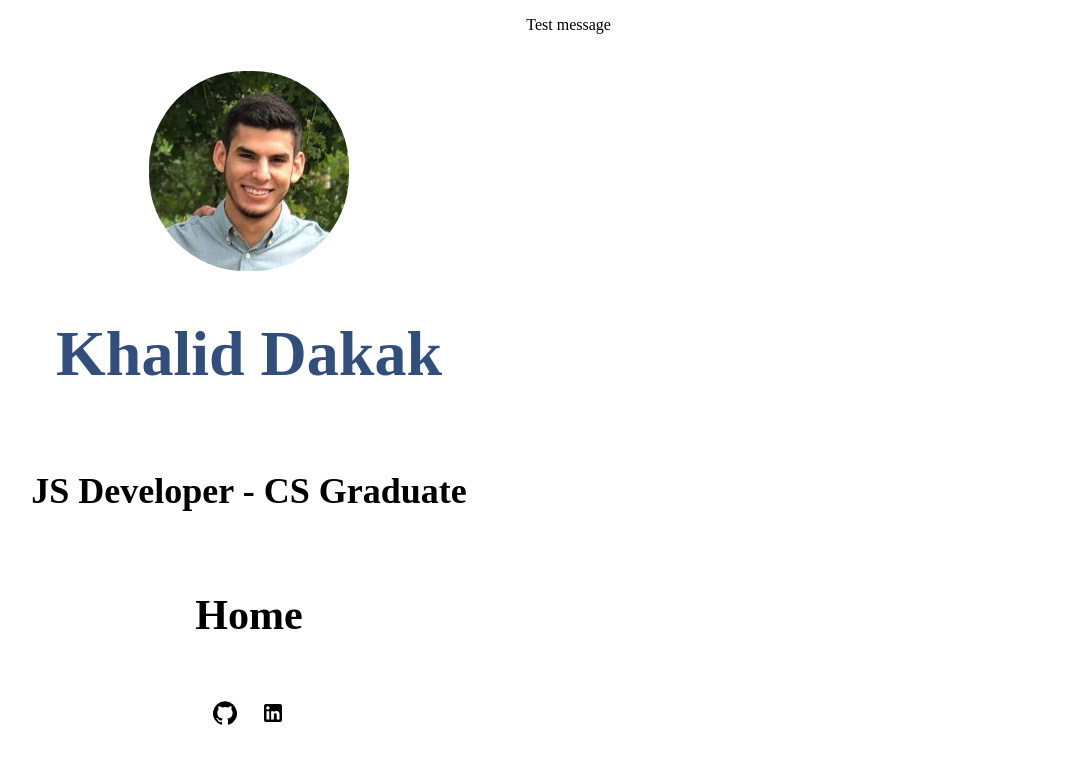
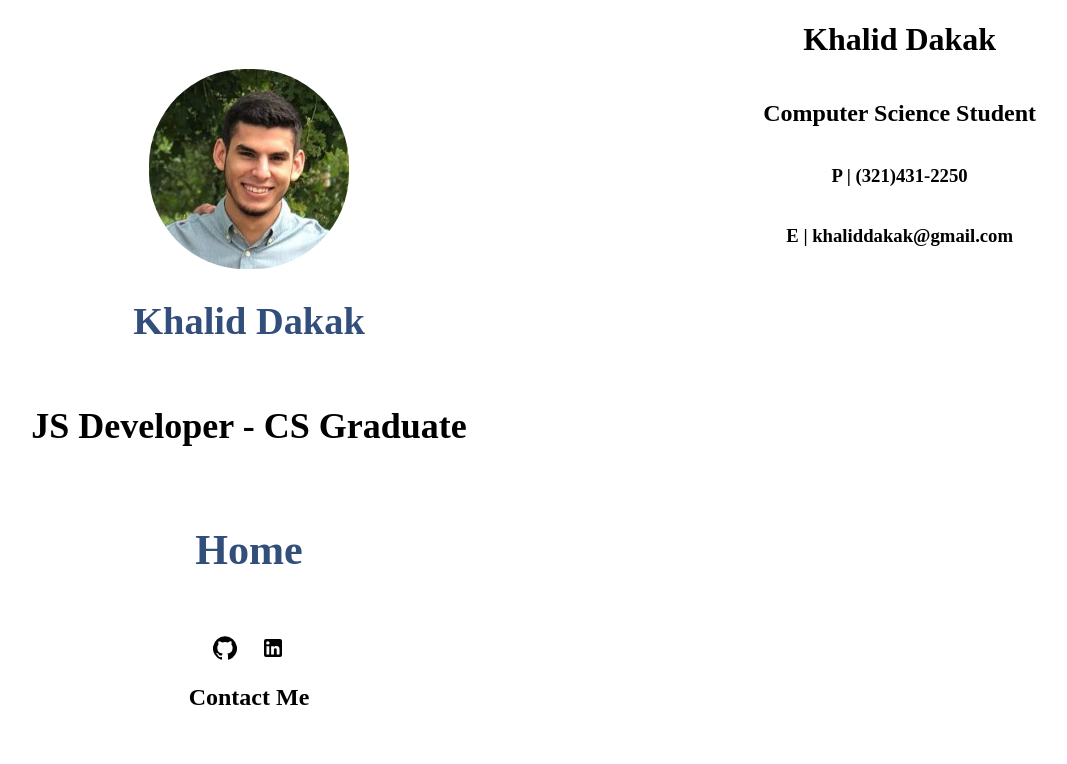
Before and after one commit to KhalidD98/personal-website, a React (Create React App) app: page /resume in a window 1280 px wide. Shown: the top 764 px of the page, without its empty margins (7-1074 px from the left). Built offline with nearby package versions, Linux system fonts and the light colour scheme.

Commit message:
Created links to github, linked in, and project websites

```diff
--- a/src/LeftSide.js
+++ b/src/LeftSide.js
@@ -14,6 +14,7 @@ const useStyles = makeStyles((theme) => ({
     },
     name: {
         fontSize: '64px',
+        fontSize: '3vw',
         color: '#324E7B',
         [theme.breakpoints.down('md')]: {
             fontSize: '36px'
@@ -25,7 +26,7 @@ const useStyles = makeStyles((theme) => ({
     description: {
         fontSize: '36px',
         [theme.breakpoints.down('md')]: {
-            fontSize: '24px'
+            fontSize: '24px',
         }
     },
     resume: {
@@ -36,7 +37,7 @@ const useStyles = makeStyles((theme) => ({
     },
     resumeText: {
         textDecoration: 'none',
-        color: 'black'
+        color: '#324E7B',
     },
     container: {
         [theme.breakpoints.up('sm')]: {
@@ -87,9 +88,9 @@ export default function LeftSide({ props }) {
             </Grid>
 
             {/* Resume */}
-            <motion.Grid animate={{ fontSize: 150 }} item className={classes.resume} >
-                <Link className={classes.resumeText} to={'/' + props}> <h3> {props} </h3> </Link>
-            </motion.Grid>
+            <Grid item className={classes.resume} >
+                <Link className={classes.resumeText} to={'/' + props}> <motion.h3 whileHover={{ scale: 1.1 }}> {props} </motion.h3> </Link>
+            </Grid>
 
             {/* Icons */}
             <Grid item className={classes.icons}>
@@ -109,6 +110,11 @@ export default function LeftSide({ props }) {
 
                 </Grid>
             </Grid>
+
+            {/* Contact Form */}
+            <Grid item>
+                <h2>Contact Me</h2>
+            </Grid>
         </Grid >
     )
 }
--- a/src/Projects.js
+++ b/src/Projects.js
@@ -1,8 +1,11 @@
 import React from 'react'
 import { makeStyles } from '@material-ui/core/styles'
 import { DiReact, DiJsBadge, DiCss3 } from "react-icons/di"
-import { SiMaterialUi } from "react-icons/si";
-import { Grid } from '@material-ui/core';
+import { SiMaterialUi } from "react-icons/si"
+import { Grid } from '@material-ui/core'
+import GitHubIcon from '@material-ui/icons/GitHub'
+import HttpIcon from '@material-ui/icons/Http'
+import albumReview from './content/albumReview.mp4'
 
 
 const useStyles = makeStyles((theme) => ({
@@ -19,29 +22,56 @@ const useStyles = makeStyles((theme) => ({
         margin: '0',
         marginTop: '10%',
         marginBottom: '7%',
-        fontFamily: 'poppins'
+        fontFamily: 'poppins',
     },
     description: {
         width: '65%',
         fontFamily: 'poppins',
         textAlign: 'center',
-        marginBottom: '10%'
+        marginBottom: '8%'
     },
     icons: {
         width: '60px',
         height: '60px',
     },
     iconContainer: {
-        marginBottom: '20%'
+        marginBottom: '5%',
+    },
+    routingContainers: {
+        display: 'flex',
+        flexDirection: 'column',
+        justifyContent: 'center',
+        alignItems: 'center',
+        cursor: 'pointer'
+    },
+    routingIcons: {
+        width: '30px',
+        height: '30px',
+    },
+    video: {
+        width: "100%",
+        height: "95%",
     }
 }))
 
 export default function Projects({ data }) {
     const classes = useStyles(data)
+
+    const githubClicked = () => {
+        window.location = data.github
+    }
+
+    const websiteClicked = () => {
+        window.location = data.website
+    }
+
     return (
         <div className={classes.main}>
+
+            {/* Title and description from json */}
             <h1 className={classes.title}>{data.name}</h1>
             <h2 className={classes.description}>{data.description}</h2>
+
             <Grid container
                 direction="row"
                 justify="center"
@@ -49,6 +79,7 @@ export default function Projects({ data }) {
                 className={classes.iconContainer}
                 spacing={5}>
 
+                {/* Show icons based on what is listed in json */}
                 {data.icons.map((icon, index) => {
                     switch (icon) {
                         case 'react':
@@ -78,18 +109,38 @@ export default function Projects({ data }) {
                     }
                 })}
 
-                {/*<Grid item>
-                    <DiReact className={classes.icons} />
-                </Grid>
-                 <Grid item>
-                    <DiJsBadge className={classes.icons} />
-                </Grid>
-                <Grid item>
-                    <DiCss3 className={classes.icons} />
-                </Grid>
-                <Grid item>
-                    <SiMaterialUi className={classes.icons} />
-                </Grid> */}
+            </Grid>
+
+            <Grid container direction="row"
+                justify="center"
+                alignItems="center"
+                className={classes.iconContainer}
+                spacing={5}
+            >
+                {/* If github is available, show */}
+                {data.github &&
+                    <Grid item className={classes.routingContainers}>
+                        <GitHubIcon onClick={githubClicked} className={classes.routingIcons} />
+                        <p>Github</p>
+                    </Grid>
+                }
+
+                {/* If website is available, show */}
+                {data.website &&
+                    <Grid item className={classes.routingContainers}>
+                        <HttpIcon onClick={websiteClicked} className={classes.routingIcons} />
+                        <p>Website</p>
+                    </Grid>
+                }
+            </Grid>
+
+            <Grid item>
+                {/* If video is available, show */}
+                {data.video === 'albumReview.mp4' &&
+                    <video width="100%" height="95%" playbackRate={3} autoPlay loop muted playsinline >
+                        <source src={albumReview} type="video/mp4"></source>
+                    </video>
+                }
             </Grid>
         </div>
     )
--- a/src/Resume.js
+++ b/src/Resume.js
@@ -9,7 +9,23 @@ export default function Resume() {
                 <LeftSide props={"Home"} />
             </Grid>
             <Grid item xs={12} sm={12} md={7}>
-                <p>Test message</p>
+                <Grid container
+                    direction="column"
+                    justify="center"
+                    alignItems="center" spacing={0}>
+                    <Grid item>
+                        <h1>Khalid Dakak</h1>
+                    </Grid>
+                    <Grid item>
+                        <h2>Computer Science Student</h2>
+                    </Grid>
+                    <Grid item>
+                        <h3>P | (321)431-2250</h3>
+                    </Grid>
+                    <Grid item>
+                        <h3>E | khaliddakak@gmail.com</h3>
+                    </Grid>
+                </Grid>
             </Grid>
         </Grid>
     )
--- a/src/RightSide.js
+++ b/src/RightSide.js
@@ -1,7 +1,8 @@
 import React from 'react'
-import { makeStyles } from '@material-ui/core/styles';
+import { makeStyles } from '@material-ui/core/styles'
 import Projects from './Projects'
 import projectData from './content/projects.json'
+import { motion } from "framer-motion"
 
 const useStyles = makeStyles((theme) => ({
     container: {
--- a/src/content/projects.json
+++ b/src/content/projects.json
@@ -1,17 +1,20 @@
 [
     {
         "name": "Review Website",
-        "description": "First time using ReactJS, this website gets album review data from google sheets, also gets album covers from github library that uses spotify api.",
+        "description": "Website queries album reviews from Google Sheets Api, and displays it on screen with filter capabilities.",
         "color": "#CD494F",
         "icons": [
             "react",
             "js",
             "css",
             "materialui"
-        ]
+        ],
+        "website": "https://amazing-wescoff-4ed4a7.netlify.app/",
+        "github": "https://github.com/KhalidD98/album-review-website",
+        "video": "albumReview.mp4"
     },
     {
-        "name": "Project 2",
+        "name": "Personal Website",
         "description": "random words I am saying in the description",
         "color": "#008698",
         "icons": [
```
Also changed, not shown: src/Home.js (+4 -4 lines), src/content/tumblr_static_tumblr_static__focused_v3.gif (deleted), 1 other file (tests, documents, lock files or other folders).
